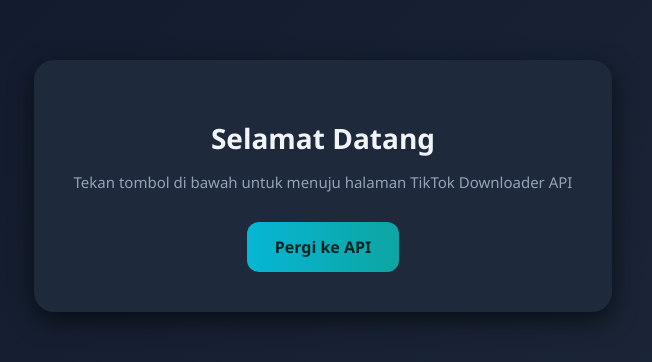
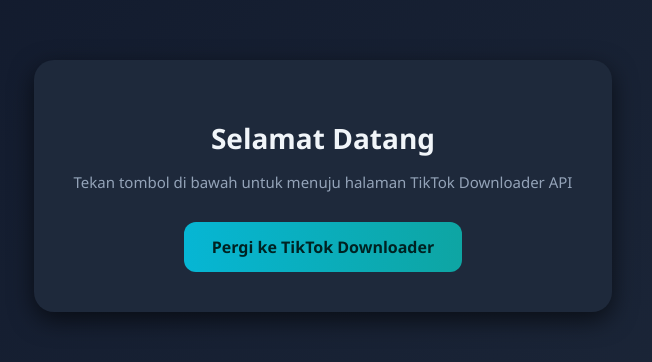
Before and after one commit to nrkhlifah28/ipah-aja, a website: page index.html in a window 1280 px wide. Shown: the part 214-576 px from the top of the page, without its empty margins (317-969 px from the left). Drawn offline with Linux system fonts and the light colour scheme.

Commit message:
Update index.html

```diff
--- a/index.html
+++ b/index.html
@@ -57,7 +57,7 @@
   <div class="container">
     <h1>Selamat Datang</h1>
     <p>Tekan tombol di bawah untuk menuju halaman TikTok Downloader API</p>
-    <a href="https://ipah-mybinik.vercel.app/api/tiktok/" class="btn">Pergi ke API</a>
+    <a href="/tiktok/" class="btn">Pergi ke TikTok Downloader</a>
   </div>
 </body>
 </html>
```
